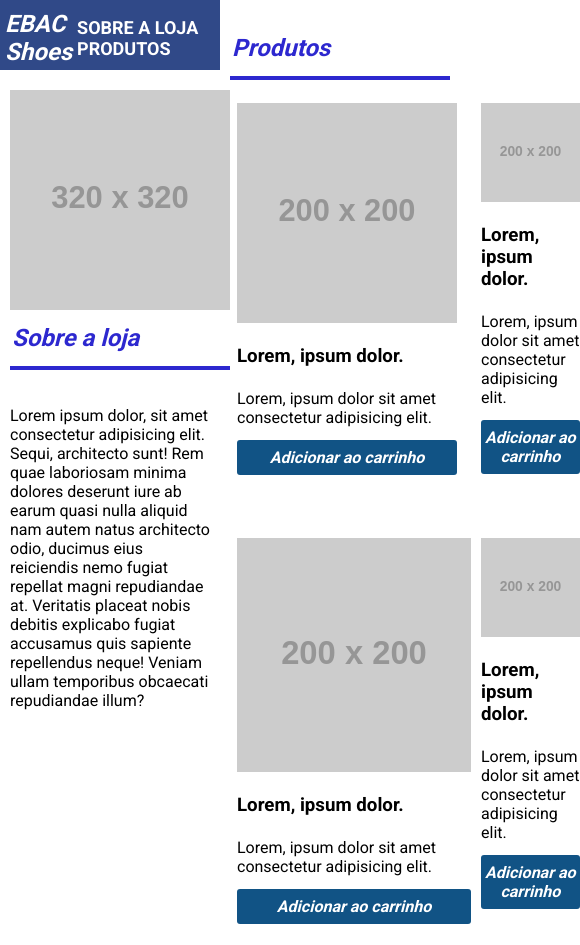
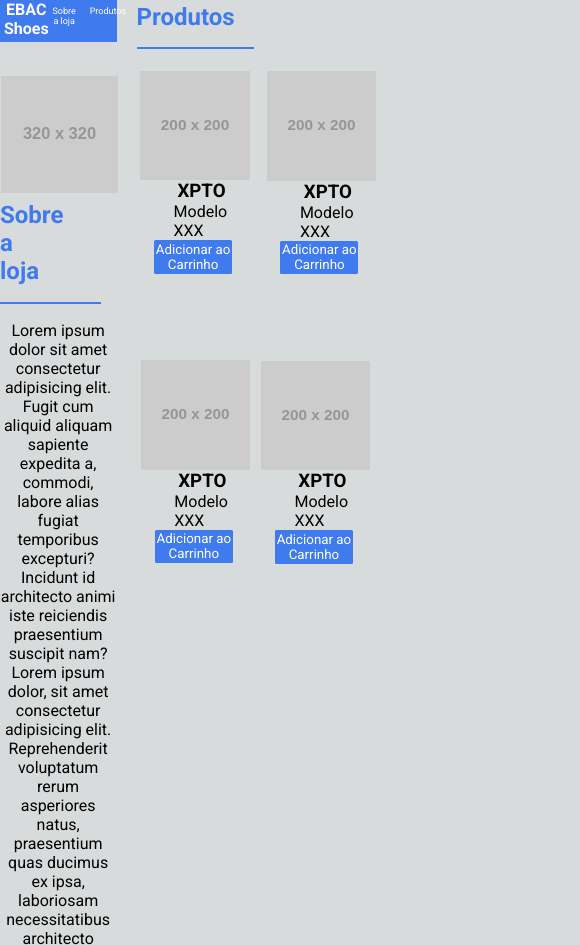
Before and after one commit to LuizGustavo17/loja_responsiva, a plain HTML site: page index.html in a window 390 px wide. Shown: the top 945 px of the page, 580 px wide, since content can reach past the window. Drawn offline with Linux system fonts and the light colour scheme; placeholder pictures from the web are drawn by us.

Commit message:
segunda tentativa

```diff
--- a/index.html
+++ b/index.html
@@ -12,73 +12,65 @@
 </head>
 
 <body>
-    <div>
-    <header>
-        <div id="navbar" class="container">
-            <h1 style="font-style: oblique;">EBAC Shoes</h1>
-            <nav>
-                    <ul class="nav">
-                        <li>
-                            <a href="#">Sobre a loja</a>
-                        </li>
-                        <li>
-                            <a href="#produtos">Produtos</a>
-                        </li>
-                    </ul>
-            </nav>
-        </div>
-    </header>
 
-    <section id="sobreLoja">
-        <div class="container container-flex">
-            <img id="imgloja" src="https://via.placeholder.com/320x320" alt=" Imag da loja">
-            <div class="containerLo">
-                <h2>Sobre a loja</h2>
-                <p style="padding: 20px 0;">
-                    Lorem ipsum dolor, sit amet consectetur adipisicing elit. Sequi, architecto sunt! Rem quae
-                    laboriosam minima dolores deserunt iure ab earum quasi nulla aliquid nam autem natus architecto
-                    odio, ducimus eius reiciendis nemo fugiat repellat magni repudiandae at. Veritatis placeat nobis
-                    debitis explicabo fugiat accusamus quis sapiente repellendus neque! Veniam ullam temporibus
-                    obcaecati repudiandae illum?
-                </p>
-            </div>
-        </div>
-    </section>
-</div>
 
-    <section id="produtos">
-        <div class="container">
-            <h2>Produtos</h2>
-            <ul class="lista-produtos">
-                <li>
-                    <img src="https://via.placeholder.com/200x200">
-                    <h3>Lorem, ipsum dolor.</h3>
-                    <p>Lorem, ipsum dolor sit amet consectetur adipisicing elit.</p>
-                    <button type="button">Adicionar ao carrinho</button>
+
+    <div class="container">
+        <nav>
+            <h1 id="h1nav">EBAC Shoes</h1>
+            <ul>
+                <li id="li1">
+                    Sobre a loja
                 </li>
-                <li>
-                    <img src="https://via.placeholder.com/200x200">
-                    <h3>Lorem, ipsum dolor.</h3>
-                    <p>Lorem, ipsum dolor sit amet consectetur adipisicing elit.</p>
-                    <button type="button">Adicionar ao carrinho</button>
-                </li>
-                <li>
-                    <img src="https://via.placeholder.com/200x200">
-                    <h3>Lorem, ipsum dolor.</h3>
-                    <p>Lorem, ipsum dolor sit amet consectetur adipisicing elit.</p>
-                    <button type="button">Adicionar ao carrinho</button>
-                </li>
-                <li>
-                    <img src="https://via.placeholder.com/200x200">
-                    <h3>Lorem, ipsum dolor.</h3>
-                    <p>Lorem, ipsum dolor sit amet consectetur adipisicing elit.</p>
-                    <button type="button">Adicionar ao carrinho</button>
+                <li id="li2">
+                    Produtos
                 </li>
             </ul>
+        </nav>
+        <img id="imagemloja" src="https://via.placeholder.com/320x320" alt=" Imagem da loja">
+        <div id="sobre">
+            <h1 id="h1sobre" class="h1azul">Sobre a loja</h1>
+            <hr/>
+            <p id="psobre">Lorem ipsum dolor sit amet consectetur adipisicing elit. Fugit cum aliquid aliquam sapiente expedita a, commodi, labore alias fugiat temporibus excepturi? Incidunt id architecto animi iste reiciendis praesentium suscipit nam?
+                Lorem ipsum dolor, sit amet consectetur adipisicing elit. Reprehenderit voluptatum rerum asperiores natus, praesentium quas ducimus ex ipsa, laboriosam necessitatibus architecto veniam ab. Quibusdam sit aliquid blanditiis accusantium, quod in.
+            </p>
+
+        </div>
+    </div >
+    <div class="products">
+        <h1 class="h1azul" id="productsh1">Produtos</h1>
+        <hr id="productshr"/>
+        <div class="cards">
+        <div id="nth1" class="card">
+            <img class="imgcard" src="https://via.placeholder.com/200x200" alt="Imagem 1">
+            <h3>XPTO</h3>
+            <p class="pproduto">Modelo  XXX</p>
+            <button>Adicionar ao Carrinho</button>
         </div>
 
-    </section>
+        <div id="nth2" class="card">
+            <img class="imgcard" src="https://via.placeholder.com/200x200" alt="Imagem 2">
+            <h3>XPTO</h3>
+            <p class="pproduto">Modelo  XXX</p>
+            <button>Adicionar ao Carrinho</button>
+        </div>
 
-</body>
+        <div id="nth3" class="card">
+            <img class="imgcard" src="https://via.placeholder.com/200x200" alt="Imagem 3">
+            <h3>XPTO</h3>
+            <p class="pproduto">Modelo  XXX</p>
+            <button>Adicionar ao Carrinho</button>
+        </div>
 
+        <div id="nth4" class="card">
+            <img class="imgcard" src="https://via.placeholder.com/200x200" alt="Imagem 4">
+            <h3>XPTO</h3>
+            <p class="pproduto">Modelo XXX</p>
+            <button>Adicionar ao Carrinho</button>
+        </div>
+    </div>
+    </div>
+    <div class="divnone"></div>
+    </body>
+<script src="main.js"></script>
 </html>
--- a/main.css
+++ b/main.css
@@ -5,181 +5,287 @@
     font-family: 'Roboto', sans-serifs;
 }
 
-html {
-    overflow: hidden;
-}
 
-.container {
-    max-width: 1024px;
-    width: 100%;
-    margin: 0 auto;
-    height:180px;
-}
 
-header {
-    background-color: #304988;
-    padding-top: 6px;
-    color: #fff;
-}
-
-header>.container {
-    display: flex;
-    justify-content: space-between;
-    align-items: center;
-    padding: 16px 0;
-    cursor: pointer;
-}
-
-nav {
-    padding: 20px 0;
-    display: flex;
-}
-#navbar{
-    max-height: 64px;
-}
-nav li {
-    list-style: none;
-    /*Tirar o ponto antes da palavras em destaque*/
-    display: inline;
-    margin-right: 16px;
-    font-size: 18px;
-    font-weight: bold;
-    text-transform: uppercase;
-}
-
-nav li a {
-    color: #fff;
-    text-decoration: none;
-}
-
-div .container {
+nav{
+    background-color: rgb(64, 122, 239);
+    color: white;
+    height: 5vh;
     display: flex;
 }
 
-.container-flex {
-    display: flex;
+#h1nav{
+    margin-left: 5vw;
+
+}
+ul {
+    list-style: none; /* Remove os marcadores da lista */
+    display: flex; /* Exibe a lista como flexbox */
 }
 
-#sobreLoja img {
-    max-width: 588px;
-    margin-right: 24px;
+ul li {
+    margin-right: 10px; /* Espaço entre os itens da lista */
+    margin-top: 0.8vw;
+    cursor:pointer;
+}
+ul :nth-child(1){
+    margin-left: 48vw;
+}
+body{
+    background-color: rgb(216, 219, 219);
 }
 
-section {
-    padding: 20px 0;
+#imagemloja{
+    margin-top: 4vh;
+    margin-left: 6.2vw;
+}
+#sobre{
+    float: right;
+
+}
+.h1azul{
+    color: rgb(64, 122, 239);
+    font-size:x-large;
+    margin-right: 50vw;
+    margin-top: 2vw;
 }
 
-section h2 {
-    margin-bottom: 16px;
-    border-bottom: 4px solid #2d28cf;
-    padding: 14px 2px;
-    color: #2d28cf;
-    font-style: oblique;
+hr{
+    border: none;
+    border-top: 0.3vh solid rgb(64, 122, 239); /* Cor e espessura da linha */
+    margin-top: 2vh; /* Espaçamento acima e abaixo da linha */
+    margin-bottom: 2vh; /* Espaçamento acima e abaixo da linha */
+    margin-right: 4vw;
 }
 
-.container.produtos li h3 {
-    margin: 16px 0;
+#psobre{
+    margin-right: 2vw;
+    max-width: 40vw;
+    min-width: 20vw;
 }
 
-.lista-produtos {
-    /*display: flex;
-    list-style: none;
-    margin: 13px;*/
-    display: grid;
-    grid-template-columns: repeat(4, 24.25%);
-    list-style: none;
-    column-gap: 1rem;
-    row-gap: 5%;
+#productsh1{
+    margin-left: 10vw;
 }
 
-.lista-produtos li {
-    margin: 7px;
-    width: 100%;
-    margin-bottom: 19px;
+#productshr{
+    margin-left: 10vw;
+}
+.card {
+    width: 15vw;
+    margin: 0.2vw;
+    padding: 1vw;
+    text-align: center;
+    display: inline-block; /* Adicione esta linha para colocar os cards lado a lado */
+}
+#nth1{
+    margin-left: 16.5vw;
+}
+.pproduto{
+    max-width: 10vw;
+    padding-left: 2vw;
 }
 
-.lista-produtos li img {
-    width: 100%;
+button{
+    color: fff;
+    background-color: rgb(64, 122, 239);
+    height: 4vh ;
+    width: 10vw;
+    border: none;
+    border-radius: 0.1vw;
+
+}
+#divnone{
+    display: none;
 }
 
-.lista-produtos h3 {
-    padding: 22px 0;
-}
-
-.lista-produtos p {
-    width: 100%;
-}
-
-button {
-    display: block;
-    width: 100%;
-    padding: 8px 0;
-    border: none;
-    background-color: #115385;
-    color: #fff;
-    font-size: 16px;
-    font-weight: bold;
-    font-style: italic;
-    cursor: pointer;
-    border-radius: 3px;
-    margin: 13px 0;
-}
-
-@media screen and (min-width: 641px) and (max-width: 1023px) {
-
+@media (min-width: 641px) and (max-width: 1023px) {
     body{
         display: flex;
-        justify-content: space-between;
+        color: white;
     }
-    .container {
+    .container, .products{
+        flex: 1;
+        color:rgb(216, 219, 219);
+        max-width: 48vw;
+    }
+    .container{
+        margin-right: 2vw;
+    }
+    .cards{
+        display: grid;
+        grid-template-columns: repeat(2, 1fr); /* 2 colunas iguais */
+        gap: 1vw; /* Espaçamento entre os itens */
+    }
+    #sobre{
+        float: none; /* Remove o alinhamento à direita para telas de tablet */
+        clear: both; /* Limpa flutuações anteriores */
+        margin-top: 1vh; /* Adiciona um espaçamento no topo para mover o elemento para baixo */
+    }
+    #psobre{
+        margin-right: 0.2vw;
+        max-width: 40vw;
+        color:#000000;
+    }
+    #imagemloja{
+        margin-left: 0.1vh;
+    }
+    #h1nav{
+        font-size: medium;
+        margin-top: 1vh;
+    }
+    ul :nth-child(1){
+        margin-left: 15vw;
+    }
+    li{
+        padding-top: 0.4vh;
+        font-size: x-small;
+    }
+    #nth1{
+        margin-left: 0vw;
+    }
+    .imgcard{
+        max-height: 20vh;
+        max-width: 20vh;
+        margin-left: 2vw;
+    }
+    .pproduto, h3{
+        color:#000000;
 
-        height:50px;
     }
+    button{
 
-    .container-flex{
+        border-radius: 0.4vw;
+        width:20vw;
+        margin-left: 1.5vw;
+    }
+    .pproduto{
+        margin-left: 6.2vw;
+    }
+    h3{
+        margin-left: 8.7vw;
+    }
+    #productshr{
+        border: none;
+        border-top: 0.3vh solid rgb(64, 122, 239); /* Cor e espessura da linha */
+        margin-top: 2vh; /* Espaçamento acima e abaixo da linha */
+        margin-bottom: 2vh; /* Espaçamento acima e abaixo da linha */
+        margin-right: 0;
+        margin-left: 0;
+    }
+    #productsh1{
+        margin-top: 0.3vh;
+        margin-left: 0vw;
+    }
+    .h1azul{
+        width:20vw;
+    }
+    hr, #psobre, #h1sobre, #imagemloja{
+        margin-left: 1vw;
+    }
+    #divnone{
+        display: none;
+    }
+}
+@media (max-width: 640px) {
+    #divnone{
+        display: block;
+
+    }
+    .cards{
         display: flex;
         flex-direction: column;
     }
+    body {
+        display: flex;
+        justify-content: space-between;
+        align-items: stretch;
+    }
+    .divnone, .products, .container{
+        flex: 1;
+        text-align: center;
+        max-width: 30vw;
+    }
+    #sobre{
+        float: none; /* Remove o alinhamento à direita para telas de tablet */
+        clear: both; /* Limpa flutuações anteriores */
+        margin-top: 1vh; /* Adiciona um espaçamento no topo para mover o elemento para baixo */
+    }
+    #psobre{
+        margin-right: 0.2vw;
+        max-width: 40vw;
+        color:#000000;
+    }
+    .pproduto, h3{
+        color:#000000;
 
-    .lista-produtos{
-        display: grid;
-    grid-template-columns: repeat(2, 1fr); /* 2 colunas com larguras iguais */
-    grid-template-rows: repeat(2, 1fr);    /* 2 linhas com alturas iguais */
-    gap: 10px;
+    }
+    button{
+
+        border-radius: 0.4vw;
+        width:20vw;
+        margin-left: 1.5vw;
+    }
+    #h1nav{
+        font-size: medium;
+        margin-left: 1vw;
+    }
+    #li1, #li2{
+        padding-top: 0.4vh;
+        font-size: xx-small;
+        margin-left: 1vw;
+    }
+    #imagemloja{
+        margin-left: 0.1vh;
+        max-width: 30vw;
+        max-height: 30vw;
+    }
+    #nth1{
+        margin-left: 0;
+    }
+    .imgcard{
+        max-width: 28vw;
+        max-height: 28vw;
+    }
+    #productshr{
+        border: none;
+        border-top: 0.3vh solid rgb(64, 122, 239); /* Cor e espessura da linha */
+        margin-top: 2vh; /* Espaçamento acima e abaixo da linha */
+        margin-bottom: 2vh; /* Espaçamento acima e abaixo da linha */
+        margin-right: 0;
+        margin-left: 0;
+    }
+    #productsh1{
+        margin-top: 0.3vh;
+        margin-left: 0vw;
+    }
+    button{
+
+        border-radius: 0.4vw;
+        width:20vw;
+        margin-left: 3.5vw;
+    }
+    h3{
+        margin-left: 9.5vw;
+    }
+    .pproduto{
+        margin-left: 6.5vw;
+    }
+    #nth3{
+        margin-top: 8vh;
+        margin-left: -20vw;
+    }
+     #nth4{
+        margin-left: -4vw;
+        display: block;
+    }
+    #nth2, #nth4{
+        margin-top: 20vw;
+    }
+    #h1sobre{
+        font-size: x-large;
+        max-width: 30vw;
+
     }
 
 }
-
-@media screen and (max-width: 640px) {
-    body{
-        display: flex;
-        justify-content: space-between;
-    }
-    .container {
-
-        max-width: none;
-        height: auto;
-        padding: 0 10px;
-    }
-
-    .container-flex{
-        display: flex;
-        flex-direction: column;
-        height: auto;
-        width: auto;
-    }
-    body :first-child{
-        width: 220px;
-    }
-
-    h1{
-        font-size: 24px;
-        margin: 5px;
-    }
-    .lista-produtos{
-        display: grid;
-    grid-template-columns: repeat(2, 1fr); /* 2 colunas com larguras iguais */
-    grid-template-rows: repeat(2, 1fr);    /* 2 linhas com alturas iguais */
-    gap: 10px;
-    }
-}
--- /dev/null
+++ b/main.js
@@ -0,0 +1,32 @@
+
+const nth3 = document.getElementById('nth3');
+const nth4 = document.getElementById('nth4');
+const divnone = document.querySelector('.divnone');
+const divproducts = document.querySelector('.cards');
+
+function moveElement() {
+  if (window.innerWidth <= 640) {
+    // Mova o elemento da div1 para a div2
+    if(divproducts.childElementCount==4){
+        console.log("executando")
+    divproducts.removeChild(nth3);
+    divproducts.removeChild(nth4);
+    divnone.appendChild(nth3);
+    divnone.appendChild(nth4);
+    }
+  } else {
+    // Mova o elemento de volta para a div1
+    if(divnone.childElementCount==2){
+        divnone.removeChild(nth3);
+        divnone.removeChild(nth4);
+        divproducts.appendChild(nth3);
+        divproducts.appendChild(nth4);
+    }
+
+
+  }
+}
+
+// Execute a função ao carregar a página e redimensionar a tela
+moveElement();
+window.addEventListener('resize', moveElement);
```
